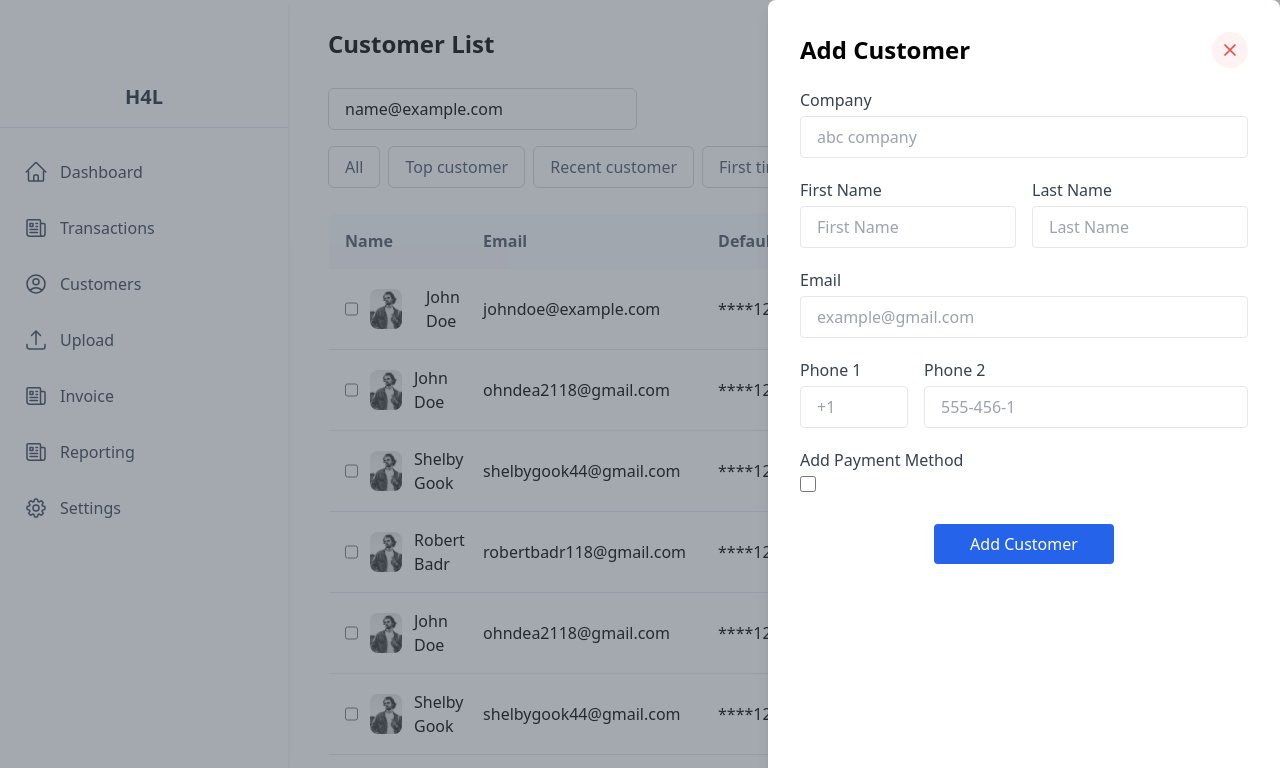
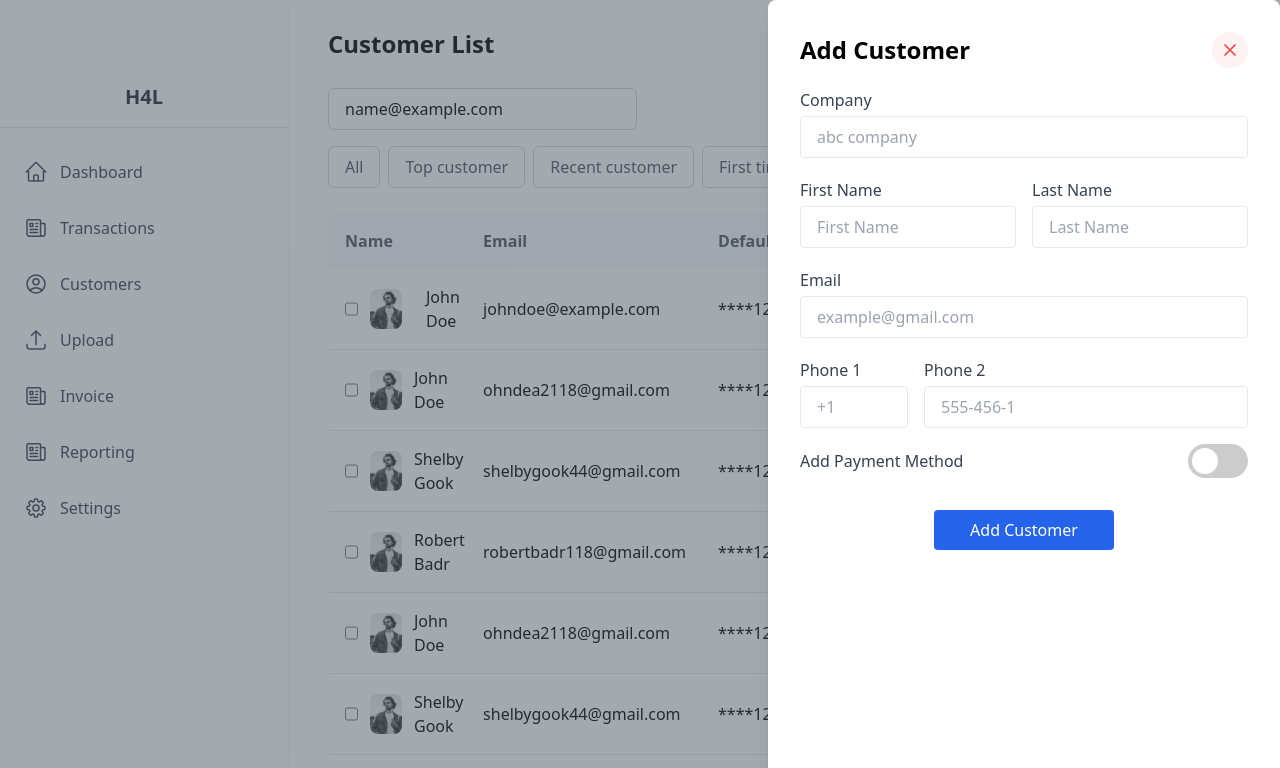
Before and after one commit to yordi68/project, a website: page src/index.html in a window 1280 px wide. Both pictures are taken after typing "name@example.com" into the empty fields and a click on the button "Add customer". Shown: the top 768 px of the page. Drawn offline with Linux system fonts and the light colour scheme.

Commit message:
add toggle for payment

```diff
--- a/src/index.html
+++ b/src/index.html
@@ -257,12 +257,14 @@
                 </div>
             </div>
 
+
             <!-- Add Payment Method -->
-            <div>
+            <div class="flex items-center justify-between">
                 <label class="block text-gray-700 py-1">Add Payment Method</label>
-                <div class="flex items-center">
-                    <input type="checkbox" id="togglePaymentMethod" class="w-4 h-4 text-blue-600 border-gray-300 rounded">
-                </div>
+                <label class="switch" id="togglePaymentMethod">
+                  <input type="checkbox">
+                  <span class="slider round"></span>
+                </label>
             </div>
 
             <!-- Payment Method Options (conditional) -->
@@ -344,3 +346,67 @@
 
   </body>
 </html>
+
+<style>
+.switch {
+  position: relative;
+  display: inline-block;
+  width: 60px;
+  height: 34px;
+}
+
+/* Hide default HTML checkbox */
+.switch input {
+  opacity: 0;
+  width: 0;
+  height: 0;
+}
+
+/* The slider */
+.slider {
+  position: absolute;
+  cursor: pointer;
+  top: 0;
+  left: 0;
+  right: 0;
+  bottom: 0;
+  background-color: #ccc;
+  -webkit-transition: .4s;
+  transition: .4s;
+}
+
+.slider:before {
+  position: absolute;
+  content: "";
+  height: 26px;
+  width: 26px;
+  left: 4px;
+  bottom: 4px;
+  background-color: white;
+  -webkit-transition: .4s;
+  transition: .4s;
+}
+
+input:checked + .slider {
+  background-color: #2196F3;
+}
+
+input:focus + .slider {
+  box-shadow: 0 0 1px #2196F3;
+}
+
+input:checked + .slider:before {
+  -webkit-transform: translateX(26px);
+  -ms-transform: translateX(26px);
+  transform: translateX(26px);
+}
+
+/* Rounded sliders */
+.slider.round {
+  border-radius: 34px;
+}
+
+.slider.round:before {
+  border-radius: 50%;
+}
+</style>
```
